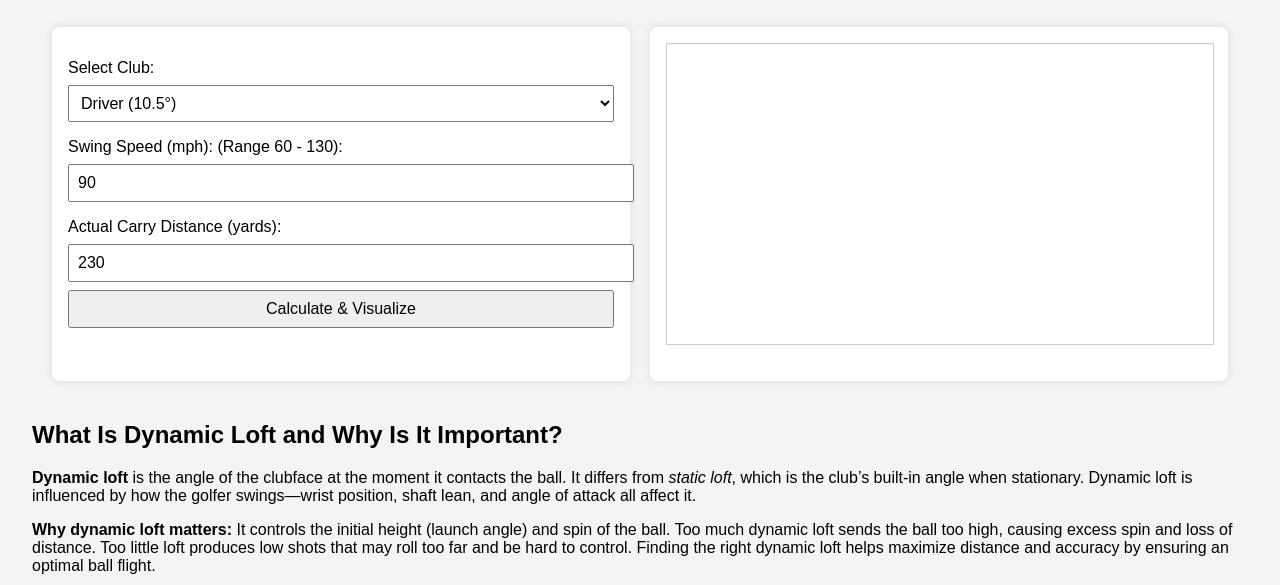
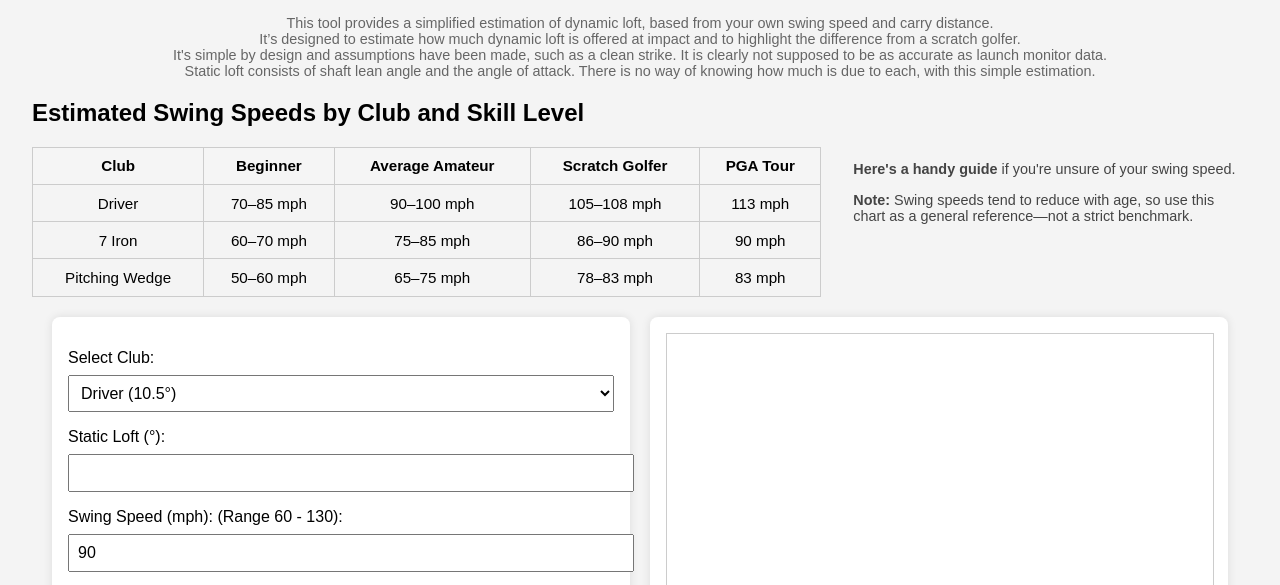
Before and after one commit to gingejp/golf-dynamic-loft-calculator, a plain HTML site: page index.html in a window 1280 px wide. Shown: the part 209-794 px from the top of the page. Drawn offline with Linux system fonts and the light colour scheme.

Commit message:
Updated V1.1

```diff
--- a/index.html
+++ b/index.html
@@ -29,11 +29,52 @@
     </a>
   </header>
 
+  <p class="tool-note">
+  This tool provides a simplified estimation of dynamic loft, based from your own swing speed and carry distance.<br/>
+  It’s designed to estimate how much dynamic loft is offered at impact and to highlight the difference from a scratch golfer.<br/>
+  It's simple by design and assumptions have been made, such as a clean strike. It is clearly not supposed to be as accurate as launch monitor data.<br/>
+  Static loft consists of shaft lean angle and the angle of attack. There is no way of knowing how much is due to each, with this simple estimation.
+</p>
+
+<section id="swing-speed-guide">
+  <h2>Estimated Swing Speeds by Club and Skill Level</h2>
+  <div class="swing-speed-wrapper">
+
+    <div class="swing-speed-table">
+      <table>
+        <thead>
+          <tr>
+            <th>Club</th>
+            <th>Beginner</th>
+            <th>Average Amateur</th>
+            <th>Scratch Golfer</th>
+            <th>PGA Tour</th>
+          </tr>
+        </thead>
+        <tbody>
+          <tr><td>Driver</td><td>70–85 mph</td><td>90–100 mph</td><td>105–108 mph</td><td>113 mph</td></tr>
+          <tr><td>7 Iron</td><td>60–70 mph</td><td>75–85 mph</td><td>86–90 mph</td><td>90 mph</td></tr>
+          <tr><td>Pitching Wedge</td><td>50–60 mph</td><td>65–75 mph</td><td>78–83 mph</td><td>83 mph</td></tr>
+        </tbody>
+      </table>
+    </div>
+
+    <div class="swing-speed-notes">
+      <p><strong>Here's a handy guide</strong> if you're unsure of your swing speed.</p>
+      <p><strong>Note:</strong> Swing speeds tend to reduce with age, so use this chart as a general reference—not a strict benchmark.</p>
+    </div>
+
+  </div>
+</section>
+
   <main>
   <div class="container">
     <div class="form-section">
       <label for="club">Select Club:</label>
       <select id="club"></select>
+
+	  <label for="staticLoft">Static Loft (°):</label>
+      <input type="number" id="staticLoft" step="0.1" />
 
       <label for="swingSpeed">Swing Speed (mph): (Range 60 - 130):</label>
       <input type="number" id="swingSpeed" value="90" />
@@ -54,11 +95,11 @@
 
   <section id="loft-section">
     <h2>What Is Dynamic Loft and Why Is It Important?</h2>
-    <p><strong>Dynamic loft</strong> is the angle of the clubface at the moment it contacts the ball. It differs from <em>static loft</em>, which is the club’s built-in angle when stationary. Dynamic loft is influenced by how the golfer swings—wrist position, shaft lean, and angle of attack all affect it.</p>
-    <p><strong>Why dynamic loft matters:</strong> It controls the initial height (launch angle) and spin of the ball. Too much dynamic loft sends the ball too high, causing excess spin and loss of distance. Too little loft produces low shots that may roll too far and be hard to control. Finding the right dynamic loft helps maximize distance and accuracy by ensuring an optimal ball flight.</p>
-    <p>It also reflects <strong>swing efficiency</strong>. Golfers who “cast” or flip their wrists often increase dynamic loft too much, leading to weaker shots. Conversely, players who maintain proper shaft lean deliver lower dynamic loft for better compression and distance.</p>
-    <p>Different clubs and shots require different dynamic lofts. Drivers usually benefit from lower dynamic loft to maximize distance, while wedges need higher loft for control and spin.</p>
-    <p><strong>In summary:</strong> Dynamic loft is a key factor in shot consistency, distance, and control. Learning to manage it helps golfers improve ball flight and overall performance.</p>
+    <p><strong>Dynamic loft</strong> is the angle of the clubface at the moment of contact with the ball. It differs from <em>static loft</em>, which is the club’s built-in angle when stationary. Dynamic loft is influenced by how the golfer swings, wrist position, shaft lean and angle of attack.</p>
+    <p><strong>Why dynamic loft matters:</strong> It controls the initial height (launch angle) and spin of the ball. Too much dynamic loft sends the ball too high, causing excess spin and loss of distance. Too little loft produces low shots that may roll out too far and be hard to control. Finding the right dynamic loft helps maximize distance and accuracy by ensuring an optimal ball flight.</p>
+    <p>It also reflects <strong>swing efficiency</strong>. Golfers who “cast” or flip their wrists often offer too muc dynamic loft, leading to weaker shots and less distance than optimal. Conversely, players who maintain proper shaft lean deliver lower dynamic loft for better compression and distance.</p>
+    <p>Different clubs and shots require different dynamic lofts. Drivers benefit from lower dynamic loft and a positive angle of attack to maximize distance, while wedges need higher loft for control and spin.</p>
+    <p><strong>In summary:</strong> Dynamic loft is a key factor in shot consistency, distance, and control. Learning to manage it helps golfers improve ball flight and overall performance on the course.</p>
   </section>
 
   <div class="illustration-section">
@@ -72,8 +113,8 @@
       <p class="caption">Casting v Compession</p>
       <p>The illustration above shows the difference, between body and club position when casting, or good compression.
 		The golfer needs to have his weight towards his lead foot and his hands well forward at point of impact.<br>
-        Better compression often requires hands-on swing analysis. Consider booking a lesson with a qualified golf pro to refine these body mechanics.<br>
-        An online tool can only take you so far.
+        Obtaining better compression often requires hands-on swing analysis. Consider booking a lesson with a qualified golf pro to refine these body mechanics.<br>
+        If this tool is showing far more dynamic loft than ideal, you'll almost certainly benefit from a few lessons.
       </p>
     </div>
   </div>
@@ -82,7 +123,7 @@
     <div id="about">
 	  <h3>About This Tool</h3>
 	  <p>GolfLoftCalc.com was created by a golfer with a background in data analysis and a passion for improving strike efficiency. This free tool helps players understand dynamic loft and optimize their swing for better launch, spin, and carry distance.</p>
-	  <p>The calculator is designed to be simple, fast, and accurate, by comparing to real world data from a scratch golfer. It’s ad-supported to stay free for everyone.</p>
+	  <p>The calculator is designed to be simple, fast, and accurate, by comparing to real world data from a scratch golfer.</p>
 	  <p>Feedback is always welcome. If you spot a bug or have an idea for improvement, please get in touch.</p>
 	</div>
 
--- a/script.js
+++ b/script.js
@@ -43,6 +43,16 @@ function getScratchCarry(club, swingSpeed) {
 
 function calculate() {
   const club = document.getElementById("club").value;
+
+  document.getElementById("club").addEventListener("change", function () {
+	const selectedClub = this.value;
+	const loftInput = document.getElementById("staticLoft");
+	const clubInfo = clubData.find(c => c.name === selectedClub);
+	if (clubInfo && clubInfo.loft) {
+	loftInput.value = clubInfo.loft;
+	}
+  });
+
   let swingSpeed = parseFloat(document.getElementById("swingSpeed").value);
   swingSpeed = Math.max(60, Math.min(130, swingSpeed));
   document.getElementById("swingSpeed").value = swingSpeed;
--- a/style.css
+++ b/style.css
@@ -24,6 +24,50 @@ body {
   font-size: 36px;
 }
 
+.tool-note {
+  text-align: center;
+  font-size: 0.9rem;
+  color: #666;
+  margin-top: 0.5rem;
+}
+
+.swing-speed-wrapper {
+  display: flex;
+  flex-wrap: wrap;
+  gap: 2rem;
+  align-items: flex-start;
+  margin-top: 1rem;
+}
+
+.swing-speed-table {
+  flex: 2;
+  min-width: 300px;
+}
+
+.swing-speed-table table {
+  width: 100%;
+  border-collapse: collapse;
+  font-size: 0.95rem;
+}
+
+.swing-speed-table th,
+.swing-speed-table td {
+  border: 1px solid #ccc;
+  padding: 0.6rem;
+  text-align: center;
+}
+
+.swing-speed-table th {
+  background-color: #f5f5f5;
+  font-weight: bold;
+}
+
+.swing-speed-notes {
+  flex: 1;
+  min-width: 220px;
+  font-size: 0.9rem;
+  color: #444;
+}
 /* Container layout */
 .container {
   display: flex;
```
